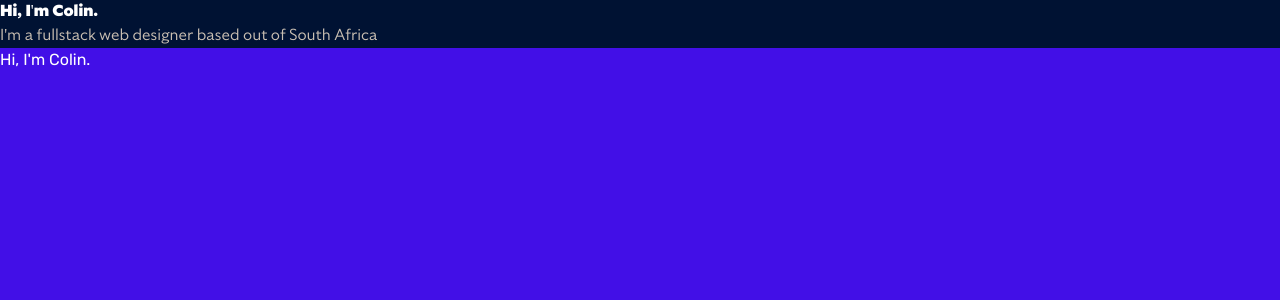
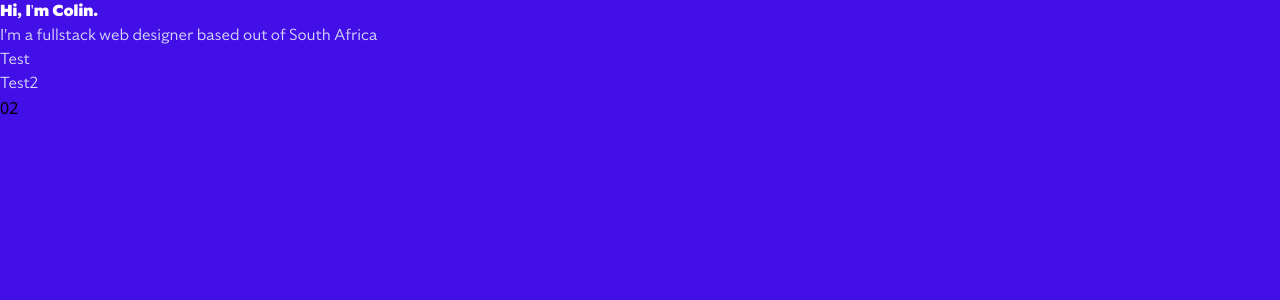
Before and after one commit to Colin-Harwood/Portfolio-Website, a React (Vite) app in the folder Portfolio-website/: page / in a window 1280 px wide. Shown: the top 300 px of the page. Built offline with nearby package versions, Linux system fonts and the light colour scheme.

Commit message:
Adjusted some colour schemes as well as aligned the items  into two columns

```diff
--- a/Portfolio-website/src/pages/Home.css
+++ b/Portfolio-website/src/pages/Home.css
@@ -1,16 +1,17 @@
 
 
 h1 {
-    background-color: #001233;
+    background-color: #420fe7;
     color: #ffffff;
     font-family: 'specter_trialblack', fallback;
     font-weight:normal;
     font-style:normal;
+    font-size: 3rem;
 }
 
 p {
-    color: #CAC0B3;
-    background: #001233;
+    color: #d5d6f8;
+    background: #420fe7;
     font-family: 'specter_trialregular', fallback;
     font-weight:normal;
     font-style:normal;
@@ -25,6 +26,7 @@ h2 {
     color: #ffffff;
     font: 400 1.5rem/1.5 'rubikregular', sans-serif;
 }
+
 
 @font-face {
     font-family: 'specter_trialblack';
--- a/Portfolio-website/src/pages/Home.jsx
+++ b/Portfolio-website/src/pages/Home.jsx
@@ -3,11 +3,18 @@ import './Home.css'
 
 const Home = () => {
   return (
-    < >
-    <div><h1 className="text-3xl font-bold underline">Hi, I'm Colin.</h1>
-    <p>I'm a fullstack web designer based out of South Africa</p>
-    <h2>Hi, I'm Colin.</h2>
-    </div>
+    <>
+      <div className="flex flex-row justify-center align-middle">
+        <div className="flex flex-col items-center basis-1/2 p-4">
+          <div className="text-left">
+            <h1 className="text-3xl font-bold">Hi, I'm Colin.</h1>
+            <p>I'm a fullstack web designer based out of South Africa</p>
+            <p>Test</p>
+            <p>Test2</p>
+          </div>
+        </div>
+        <div className="basis-1/2">02</div>
+      </div>
     </>
   )
 }
```
